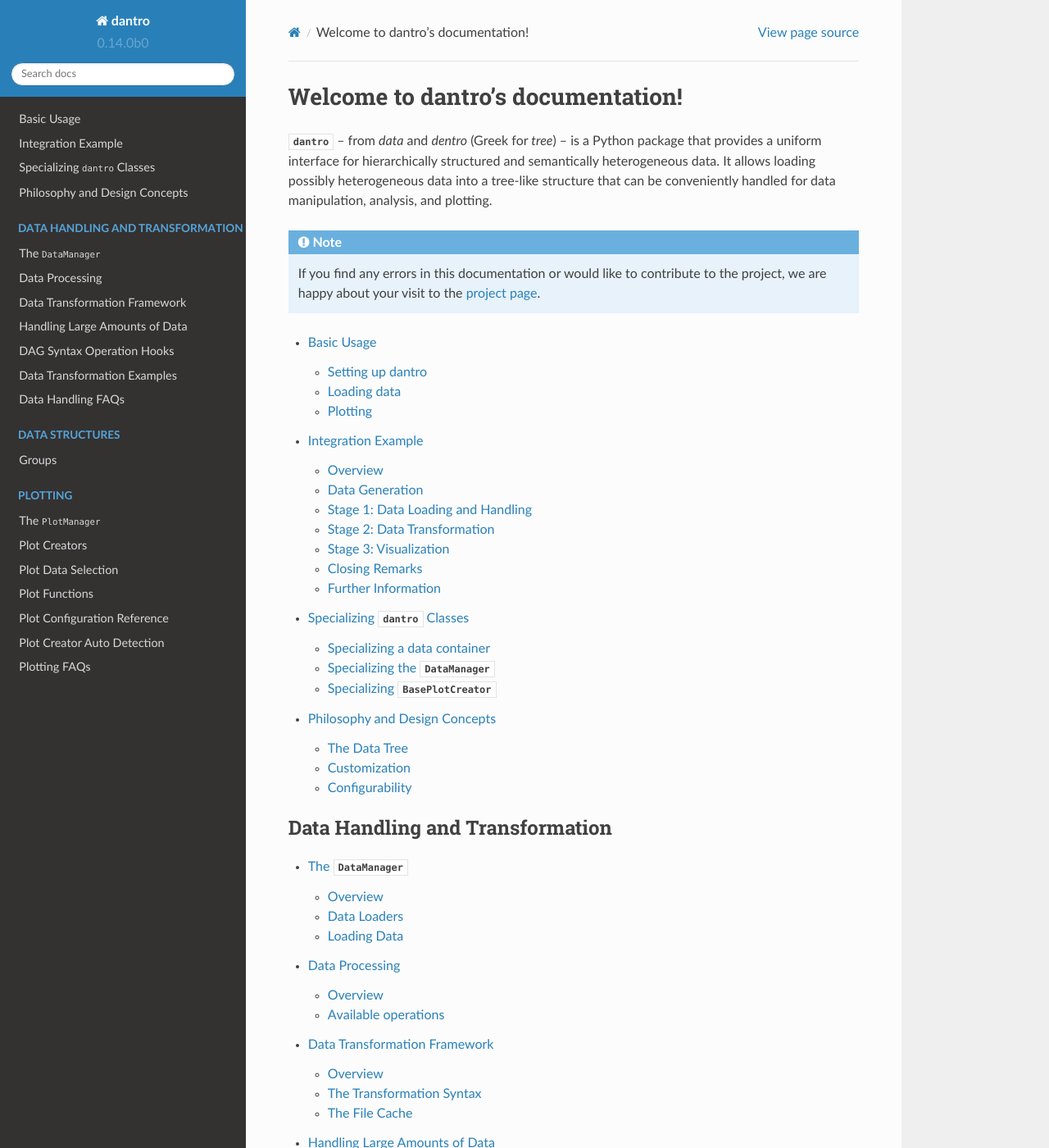
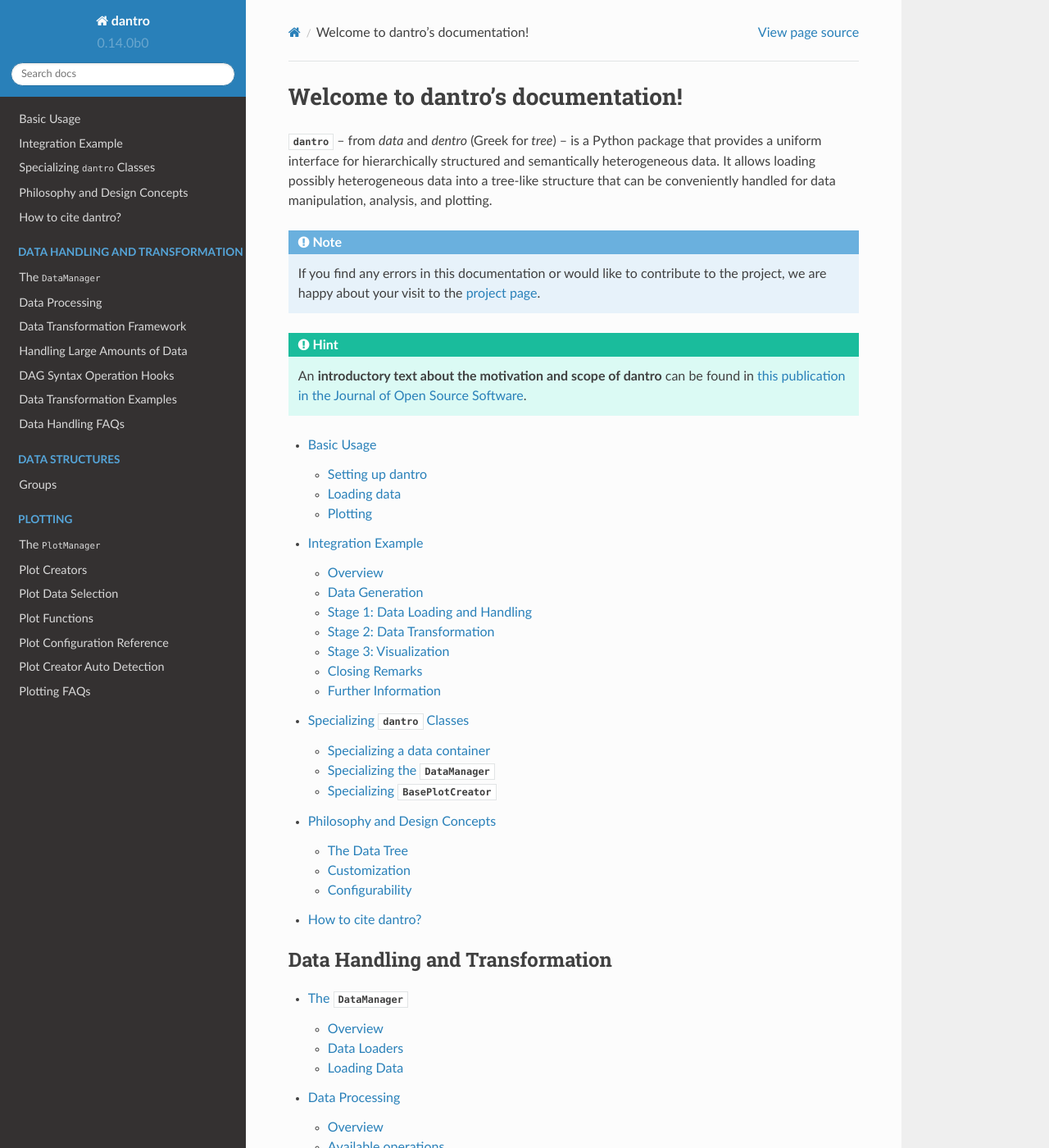
Before and after one commit to utopia-foss/dantro, a Sphinx documentation site: the page built from doc/index.rst, in a window 1280 px wide and 1400 px high. Shown: the whole window at 82% size. Built offline with Sphinx 7.4.7 and the Read the Docs theme 2.0.0, drawn with Linux system fonts in a browser that asks for light colours; pages that are not in the unit, such as notebooks, are missing from menus.

Commit message:
Fix and improve references and crosslinking
* Fix vegalite2017 citation
  * Apparently, the author delimiter may not be capital `AND` but should be
    lower-case `and`. Closes #175.
* Update references and add preliminary citation information
* Add DOI-based links to README and documentation
* Add note regarding license to contribution guide
* Add conda-forge link to paper and fix minor grammar issues
* Add changelog entry
* Add DOIs for vegalite and dask references

```diff
--- a/doc/index.rst
+++ b/doc/index.rst
@@ -8,6 +8,10 @@ It allows loading possibly heterogeneous data into a tree-like structure that ca
 
     If you find any errors in this documentation or would like to contribute to the project, we are happy about your visit to the `project page <https://ts-gitlab.iup.uni-heidelberg.de/utopia/dantro>`_.
 
+.. hint::
+
+    An **introductory text about the motivation and scope of dantro** can be found in `this publication in the Journal of Open Source Software <https://doi.org/10.21105/joss.02316>`_.
+
 
 .. toctree::
     :maxdepth: 2
@@ -16,6 +20,7 @@ It allows loading possibly heterogeneous data into a tree-like structure that ca
     integrating
     specializing
     philosophy
+    how-to-cite
 
 .. toctree::
     :caption: Data Handling and Transformation
--- a/doc/philosophy.rst
+++ b/doc/philosophy.rst
@@ -3,6 +3,8 @@ Philosophy and Design Concepts
 
 :py:mod:`dantro` aims to be a general package for handling, transforming, and visualizing hierarchically organized data using a uniform interface.
 This page gives an overview of key design concepts and use cases of dantro.
+
+Please refer to the `JOSS publication on dantro <https://doi.org/10.21105/joss.02316>`_ for a wider overview.
 
 .. contents::
     :local:
--- a/setup.py
+++ b/setup.py
@@ -75,7 +75,7 @@ controlled entirely via these configuration files and without requiring
 code changes.
 
 The ``dantro`` package is **open source software** released under the
-`LGPLv3+ <(https://www.gnu.org/licenses/lgpl-3.0.html>`_.
+`LGPLv3+ <(https://www.gnu.org/licenses/lgpl-3.0.html>`_ license.
 It was developed alongside the `Utopia project <https://ts-gitlab.iup.uni-heidelberg.de/utopia/utopia>`_,
 but is an independent package.
 
@@ -84,7 +84,8 @@ Learn more
 
 * `Documentation <https://dantro.readthedocs.io/>`_
 * `Project page <https://ts-gitlab.iup.uni-heidelberg.de/utopia/dantro>`_
-* `Installation instructions <https://ts-gitlab.iup.uni-heidelberg.de/utopia/dantro#installing-dantro>`_
+* `README and installation instructions <https://ts-gitlab.iup.uni-heidelberg.de/utopia/dantro#installing-dantro>`_
+* `Publication in the Journal of Open Source Software <https://doi.org/10.21105/joss.02316>`_
 
 """
 
```
Also changed, not shown: CHANGELOG.md (+1 -0 lines), CONTRIBUTING.md (+4 -0 lines), README.md (+4 -1 lines), doc/how-to-cite.rst (added, +14 -0 lines), joss/paper.md (+6 -6 lines), 2 other files.
